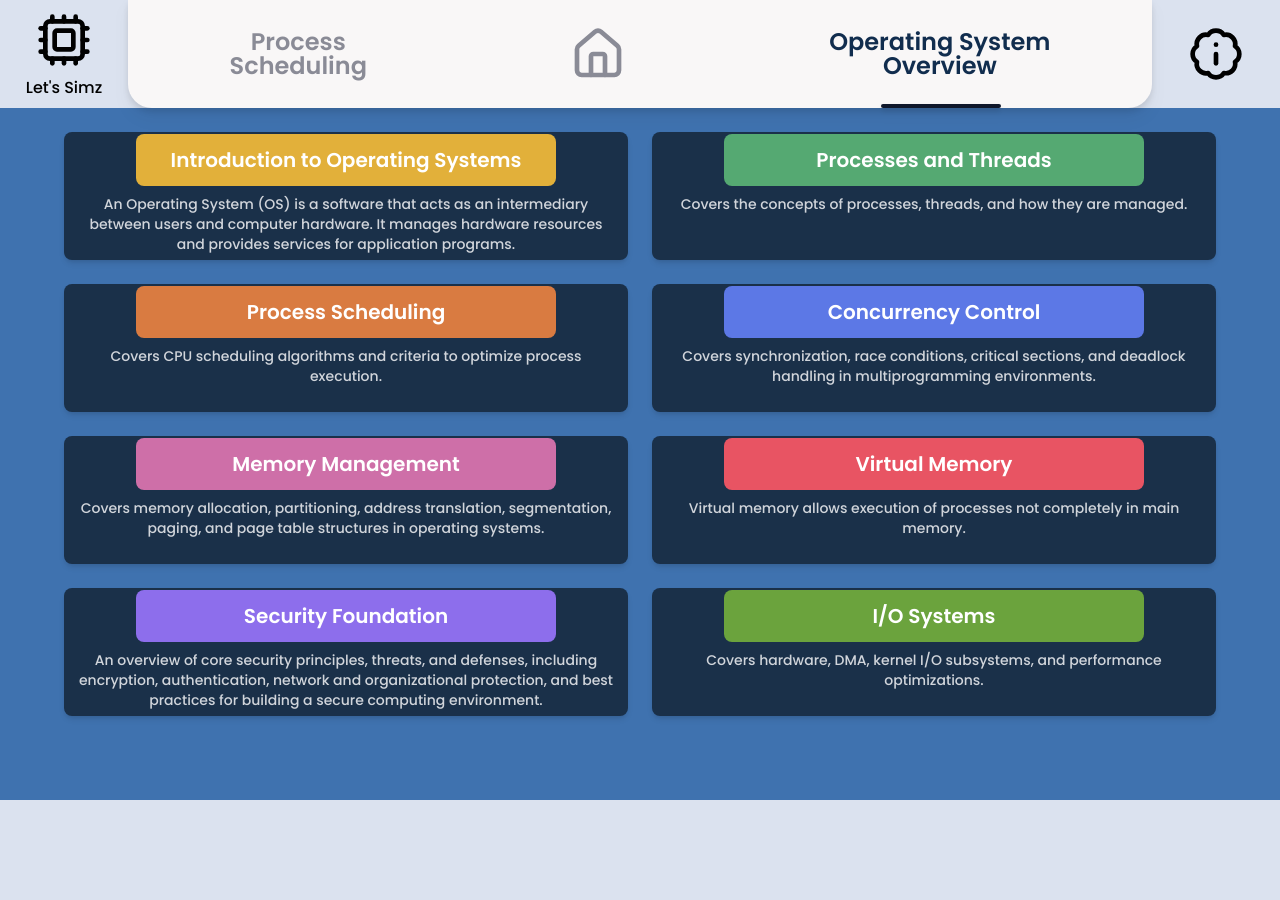
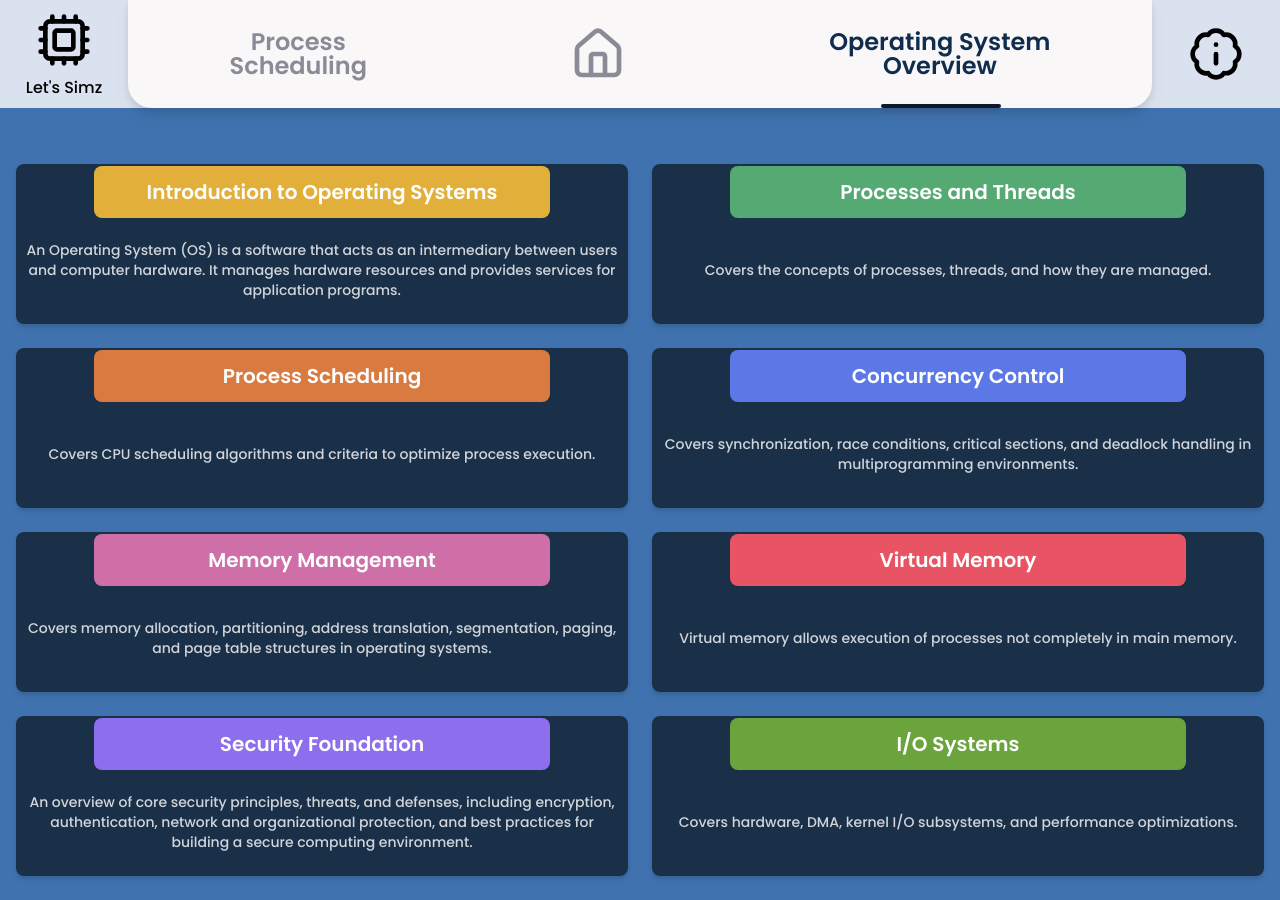
Before and after one commit to OHMll/WebSimmulator, a React (Vite) app: page /overview in a window 1280 px wide. Before the commit the page ends 800 px from the top, so only its background shows below. Built offline with nearby package versions, Linux system fonts and the light colour scheme.

Commit message:
editeoverview

```diff
--- a/src/page/Overview.jsx
+++ b/src/page/Overview.jsx
@@ -4,7 +4,6 @@ import topics from "../data/topic";
 import topics2 from "../data/topic2";
 
 function Overview() {
-
     const [selectedContent, setSelectedContent] = useState(null);
 
     const openModal = (topic) => {
@@ -16,19 +15,18 @@ function Overview() {
     };
 
     return (
-        <div
-            className="bg-[#3F72AF] min-h-[calc(100vh-6.77rem)] w-full overflow-hidden relative " >
+        <div className="bg-[#3F72AF] min-h-[calc(100vh-6.77rem)] w-full overflow-hidden relative ">
             <div className="flex flex-col items-center px-4 py-6  ">
-                <div className="grid grid-cols-1 md:grid-cols-2 gap-6 w-full max-w-6xl">
+                <div className="pt-8  grid grid-cols-1 md:grid-cols-2 gap-6 w-full max-w-7xl">
                     {topics.map((topic) => (
                         <div
                             key={topic.id}
-                            className="bg-[#1A3049] rounded-lg shadow-md flex flex-col items-center justify-start min-h-[8rem] w-full border-2 border-transparent hover:border-white hover:scale-[1.02] transition-all duration-300 cursor-pointer"
+                            className="bg-[#1A3049] rounded-lg shadow-md flex flex-col items-center justify-start min-h-[10rem]  w-full border-2 border-transparent hover:border-white hover:scale-[1.02] transition-all duration-300 cursor-pointer"
                             onClick={() => openModal(topic)}
                         >
                             {/* กล่องสี (Title) → ติดขอบบน ใช้สีจากข้อมูล */}
                             <div
-                                className="rounded-lg w-3/4 flex justify-center items-center p-3 "
+                                className="rounded-lg w-3/4 flex justify-center items-center py-3 "
                                 style={{ backgroundColor: topic.color }}
                             >
                                 <div className="text-xl font-bold text-white text-center">
@@ -36,11 +34,12 @@ function Overview() {
                                 </div>
                             </div>
 
-                            {/* คำอธิบาย (อยู่ข้างล่าง) */}
-                            <p className="text-sm text-gray-300 text-center mt-2 px-2">
-                                {topic.description}
-                            </p>
+                            {/* คำอธิบาย — อยู่กลางด้านล่าง */}
+                            <div className="flex-1 flex items-center justify-center px-2 text-center">
+                                <p className="text-sm text-gray-300">{topic.description}</p>
                             </div>
+                        </div>
+
           ))}
             </div>
 
@@ -55,7 +54,7 @@ function Overview() {
                 />
             )}
         </div>
-        </div>
+    </div >
   );
 }
 
```
Lines whose indentation alone changed are shown as unchanged.
